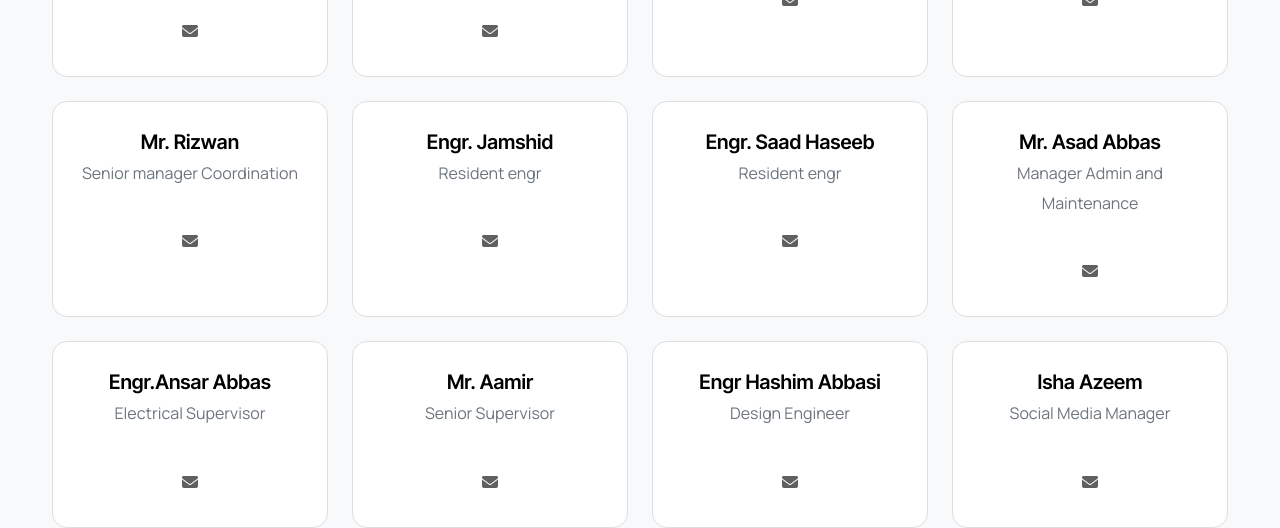
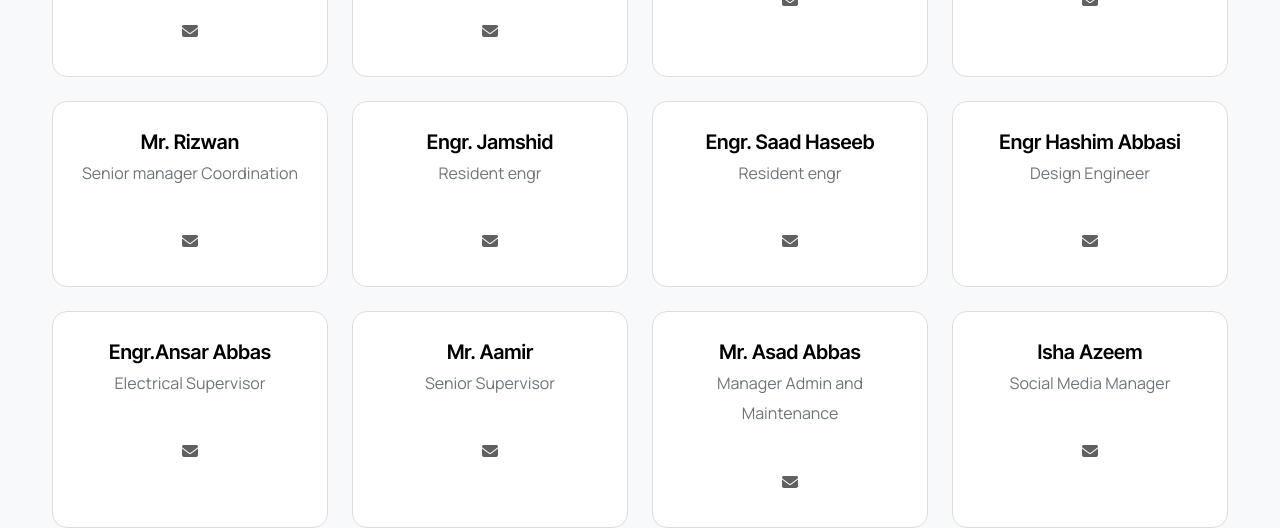
Before and after one commit to Techx425/Techx, a Next.js app: page /about in a window 1280 px wide. Shown: the part 2240-2768 px from the top of the page. Built offline with nearby package versions, Linux system fonts and the light colour scheme.

Commit message:
Swap Engr Hashim Abbasi and Mr. Asad Abbas

```diff
--- a/src/app/about/page.tsx
+++ b/src/app/about/page.tsx
@@ -170,10 +170,10 @@ export default function About() {
                                 { name: "Mr. Rizwan", role: "Senior manager Coordination", img: "4" },
                                 { name: "Engr. Jamshid", role: "Resident engr", img: "4" },
                                 { name: "Engr. Saad Haseeb", role: "Resident engr", img: "4" },
-                                { name: "Mr. Asad Abbas", role: "Manager Admin and Maintenance", img: "4" },
+                                { name: "Engr Hashim Abbasi", role: "Design Engineer" },
                                 { name: "Engr.Ansar Abbas", role: "Electrical Supervisor" },
                                 { name: "Mr. Aamir", role: "Senior Supervisor", img: "4" },
-                                { name: "Engr Hashim Abbasi", role: "Design Engineer" },
+                                { name: "Mr. Asad Abbas", role: "Manager Admin and Maintenance", img: "4" },
                                 { name: "Isha Azeem", role: "Social Media Manager", email: "sales@techx.com.pk" },
                                 { name: "Muhammad Abdullah", role: "IT Manager", email: "developer@techx.com.pk" }
 
```
